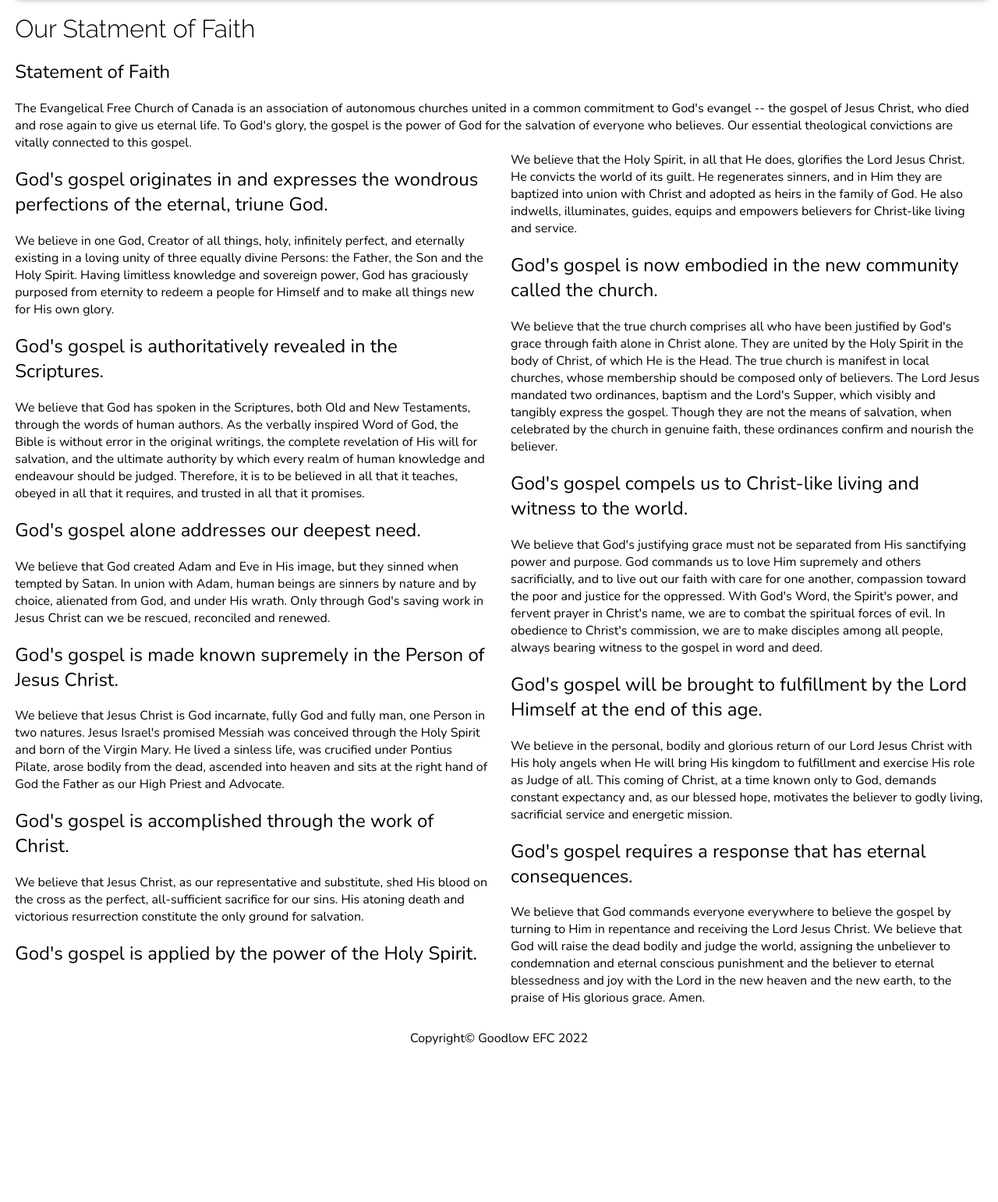
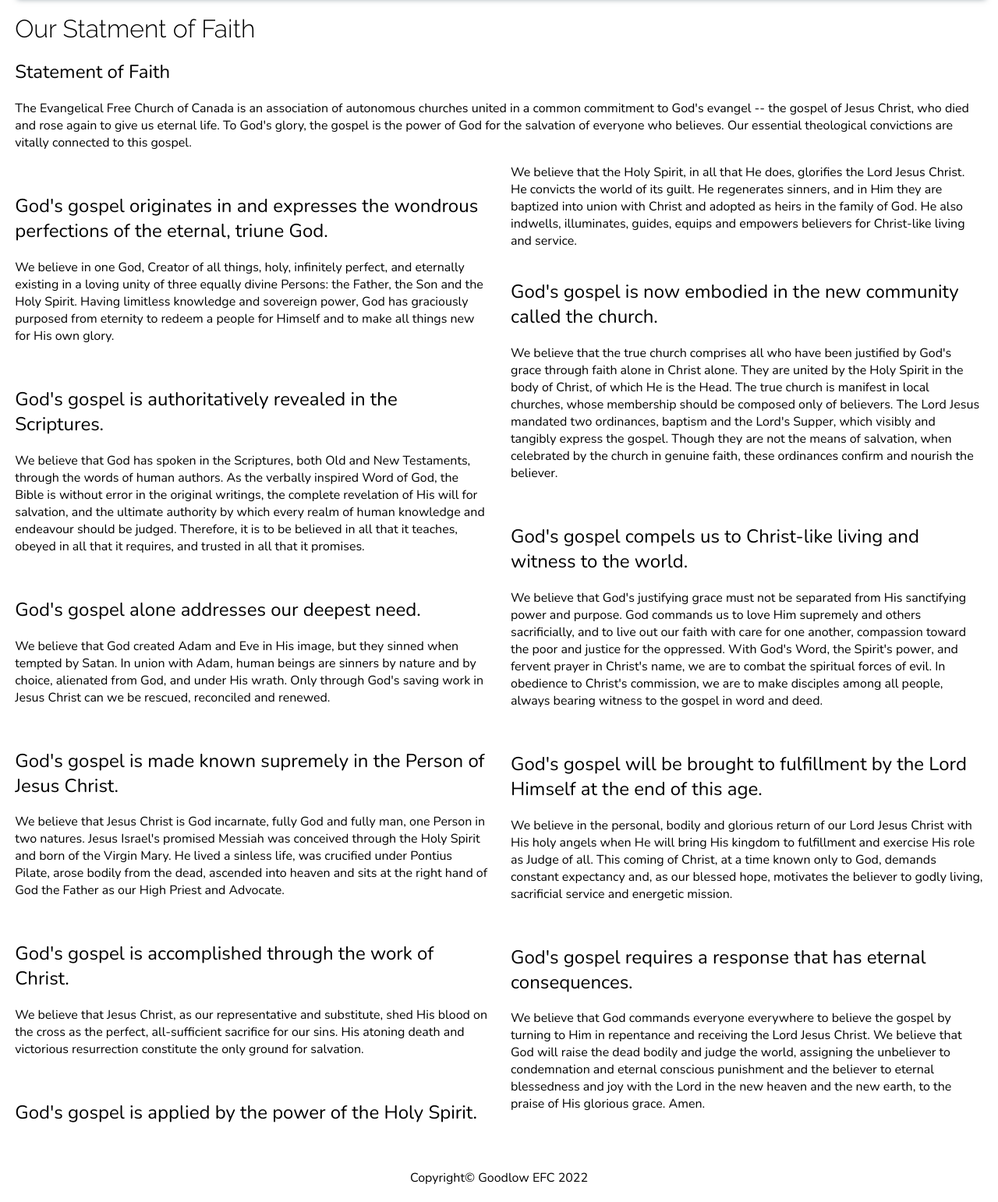
Before and after one commit to OwenRempel/GoodlowEFC, a PHP site: page /stat in a window 1280 px wide. Shown: the part 304-1846 px from the top of the page at 78% size. Before the commit the page ends 1644 px from the top, so only its background shows below. Run offline with PHP 8.4, Linux system fonts and the light colour scheme.

Commit message:
Adding in padding

```diff
--- a/css/main.css
+++ b/css/main.css
@@ -546,11 +546,15 @@ audio::-webkit-media-controls-enclosure{
   column-width: 500px;
 }
 
+.s-item {
+  padding: 20px;
+}
+
 /*/////////// CSS For sermons Page/////////*/
 
 /*sermon Grid css*/
 
-#Player h3, p{
+#Player h3{
   padding: 0px;
   margin: 0px;
 }
@@ -656,7 +660,7 @@ audio::-webkit-media-controls-enclosure{
   /*box-shadow: 1px 1px 3px #00000036;*/
   box-shadow: var(--shadow);
 }
-.sermonGridItem h4, p{
+.sermonGridItem h4{
   padding: 0px;
   margin: 0px;
 }
```
